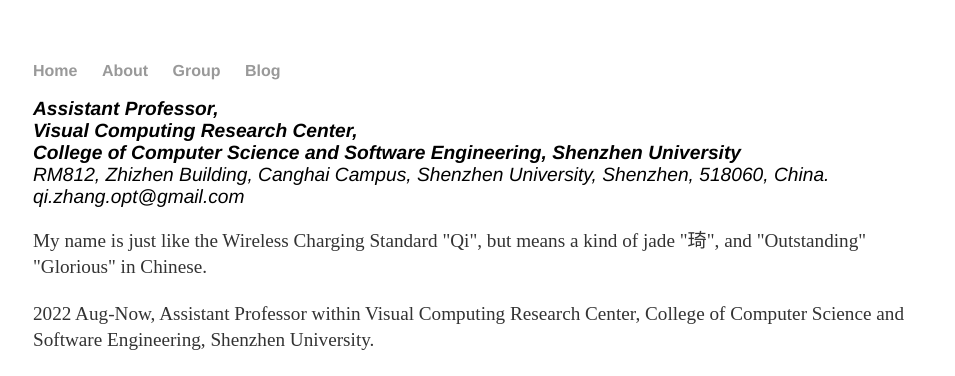
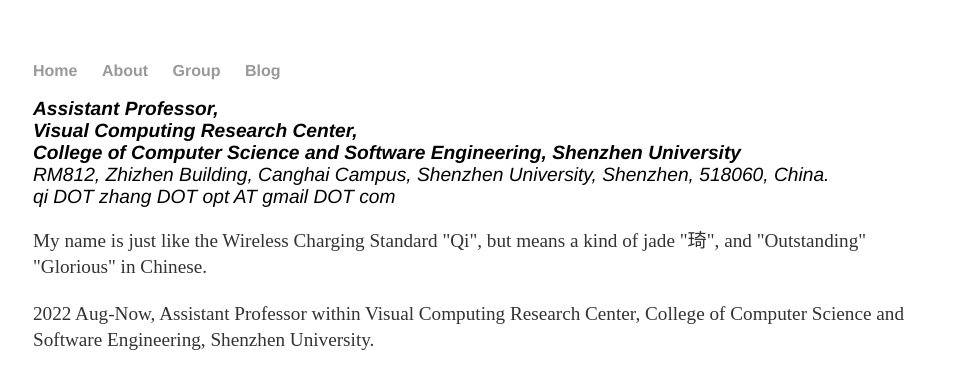
Before and after one commit to zqyq/zqyq.github.io, a Jekyll site: the page built from about/index.html, in a window 1280 px wide. Shown: the top 376 px of the page, without its empty margins (159-1114 px from the left). Built offline with Jekyll 4.4.1, drawn with Linux system fonts in a browser that asks for light colours.

Commit message:
Update index.html

```diff
--- a/about/index.html
+++ b/about/index.html
@@ -11,7 +11,7 @@
 				<strong> Visual Computing Research Center, </strong><br>
 				<strong> College of Computer Science and Software Engineering, Shenzhen University</strong> <br>
 				RM812, Zhizhen Building, Canghai Campus, Shenzhen University, Shenzhen, 518060, China. <br>
-			<span class="obfuscate">qi.zhang.opt@gmail.com</span>
+			<span class="obfuscate">qi DOT zhang DOT opt AT gmail DOT com</span>
 			</address>
 
 
```
